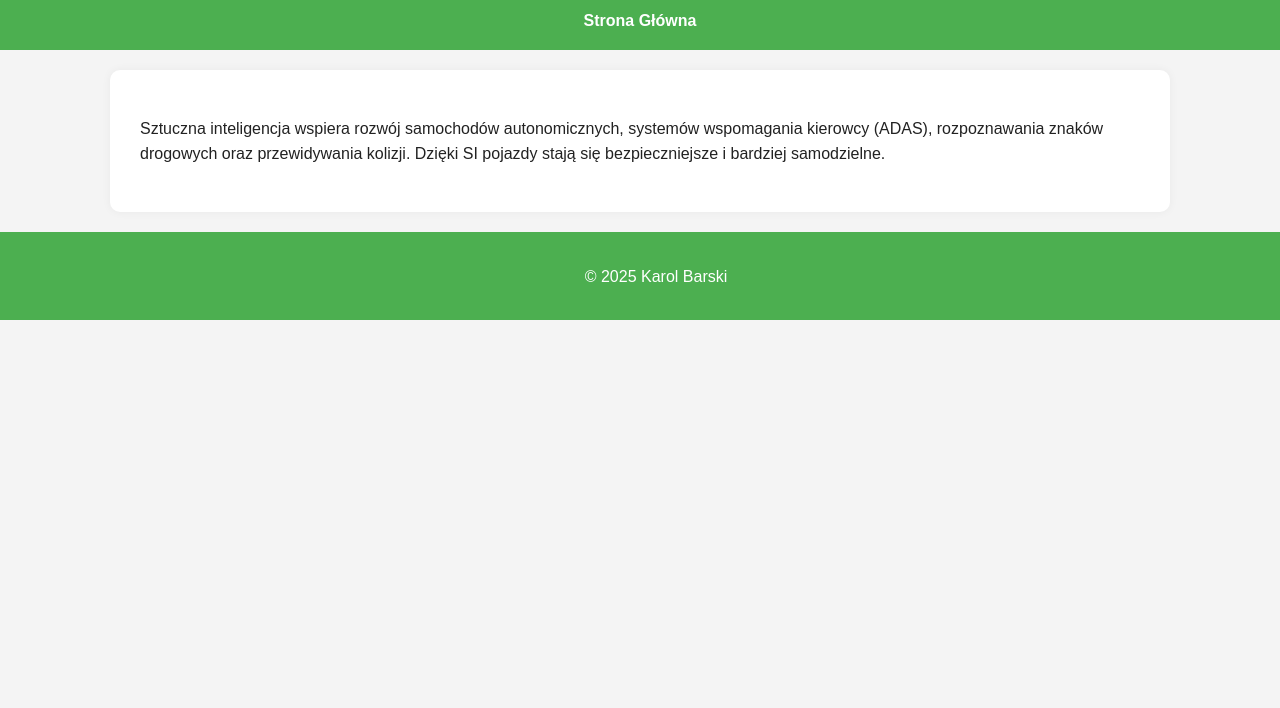
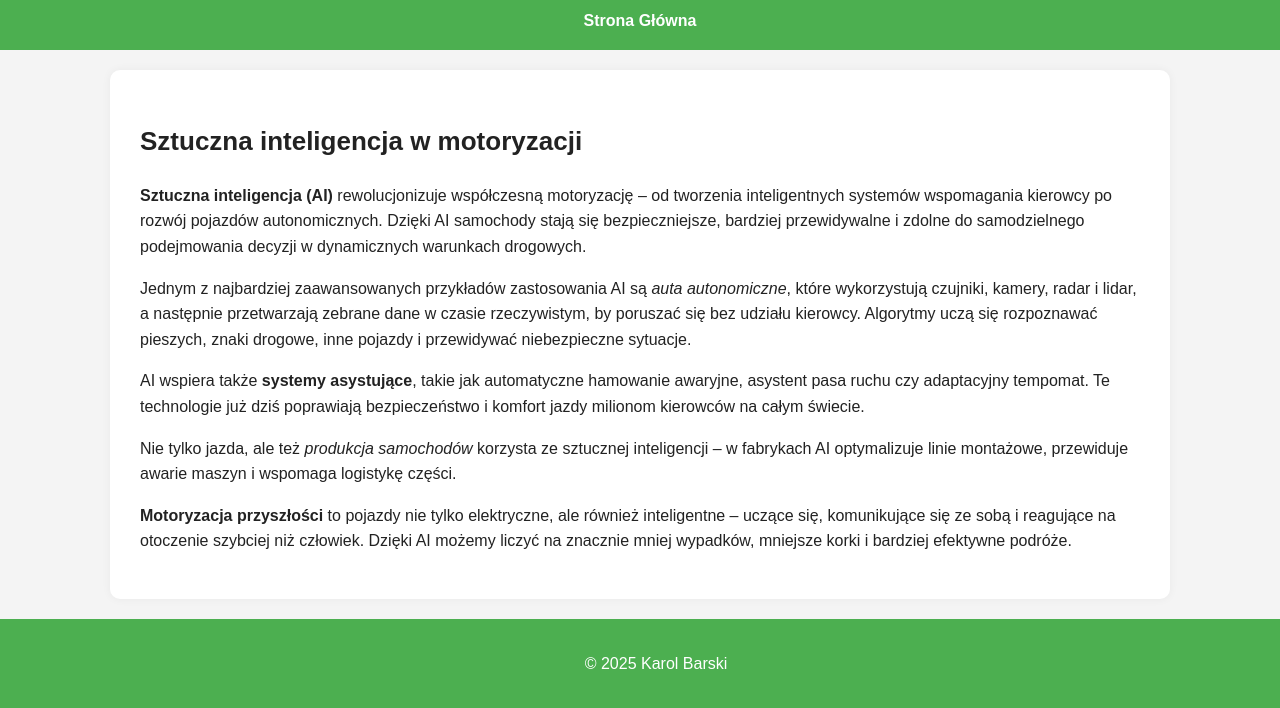
Before and after one commit to Kar-lang-beep/projekt-www-na-6, a plain HTML site: page podstrony/motoryzacja.html in a window 1280 px wide. Shown: the part 102-810 px from the top of the page. Drawn offline with Linux system fonts and the light colour scheme.

Commit message:
Update motoryzacja.html

```diff
--- a/podstrony/motoryzacja.html
+++ b/podstrony/motoryzacja.html
@@ -16,7 +16,17 @@
   </header>
   <main>
     <section>
-      <p>Sztuczna inteligencja wspiera rozwój samochodów autonomicznych, systemów wspomagania kierowcy (ADAS), rozpoznawania znaków drogowych oraz przewidywania kolizji. Dzięki SI pojazdy stają się bezpieczniejsze i bardziej samodzielne.</p>
+<h2>Sztuczna inteligencja w motoryzacji</h2>
+
+  <p><strong>Sztuczna inteligencja (AI)</strong> rewolucjonizuje współczesną motoryzację – od tworzenia inteligentnych systemów wspomagania kierowcy po rozwój pojazdów autonomicznych. Dzięki AI samochody stają się bezpieczniejsze, bardziej przewidywalne i zdolne do samodzielnego podejmowania decyzji w dynamicznych warunkach drogowych.</p>
+
+  <p>Jednym z najbardziej zaawansowanych przykładów zastosowania AI są <em>auta autonomiczne</em>, które wykorzystują czujniki, kamery, radar i lidar, a następnie przetwarzają zebrane dane w czasie rzeczywistym, by poruszać się bez udziału kierowcy. Algorytmy uczą się rozpoznawać pieszych, znaki drogowe, inne pojazdy i przewidywać niebezpieczne sytuacje.</p>
+
+  <p>AI wspiera także <strong>systemy asystujące</strong>, takie jak automatyczne hamowanie awaryjne, asystent pasa ruchu czy adaptacyjny tempomat. Te technologie już dziś poprawiają bezpieczeństwo i komfort jazdy milionom kierowców na całym świecie.</p>
+
+  <p>Nie tylko jazda, ale też <em>produkcja samochodów</em> korzysta ze sztucznej inteligencji – w fabrykach AI optymalizuje linie montażowe, przewiduje awarie maszyn i wspomaga logistykę części.</p>
+
+  <p><strong>Motoryzacja przyszłości</strong> to pojazdy nie tylko elektryczne, ale również inteligentne – uczące się, komunikujące się ze sobą i reagujące na otoczenie szybciej niż człowiek. Dzięki AI możemy liczyć na znacznie mniej wypadków, mniejsze korki i bardziej efektywne podróże.</p>
     </section>
   </main>
   <footer>
```
